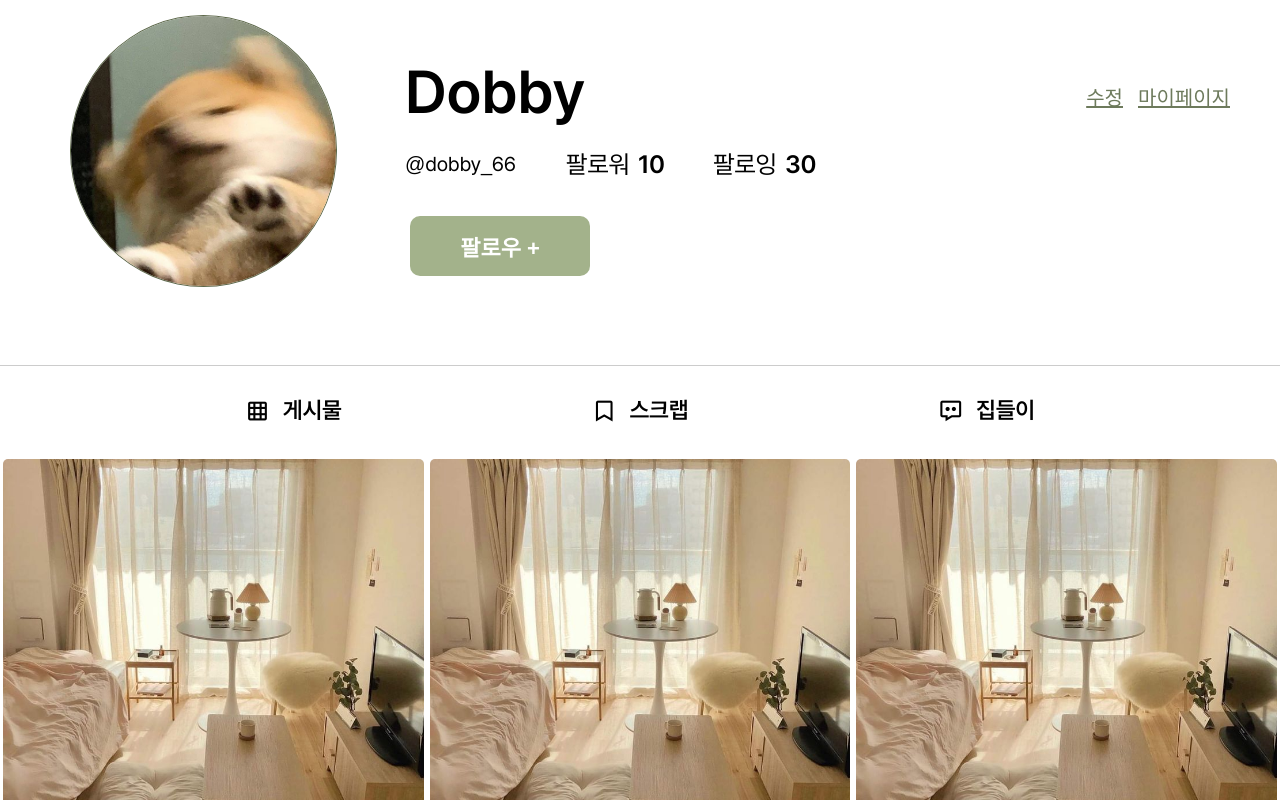
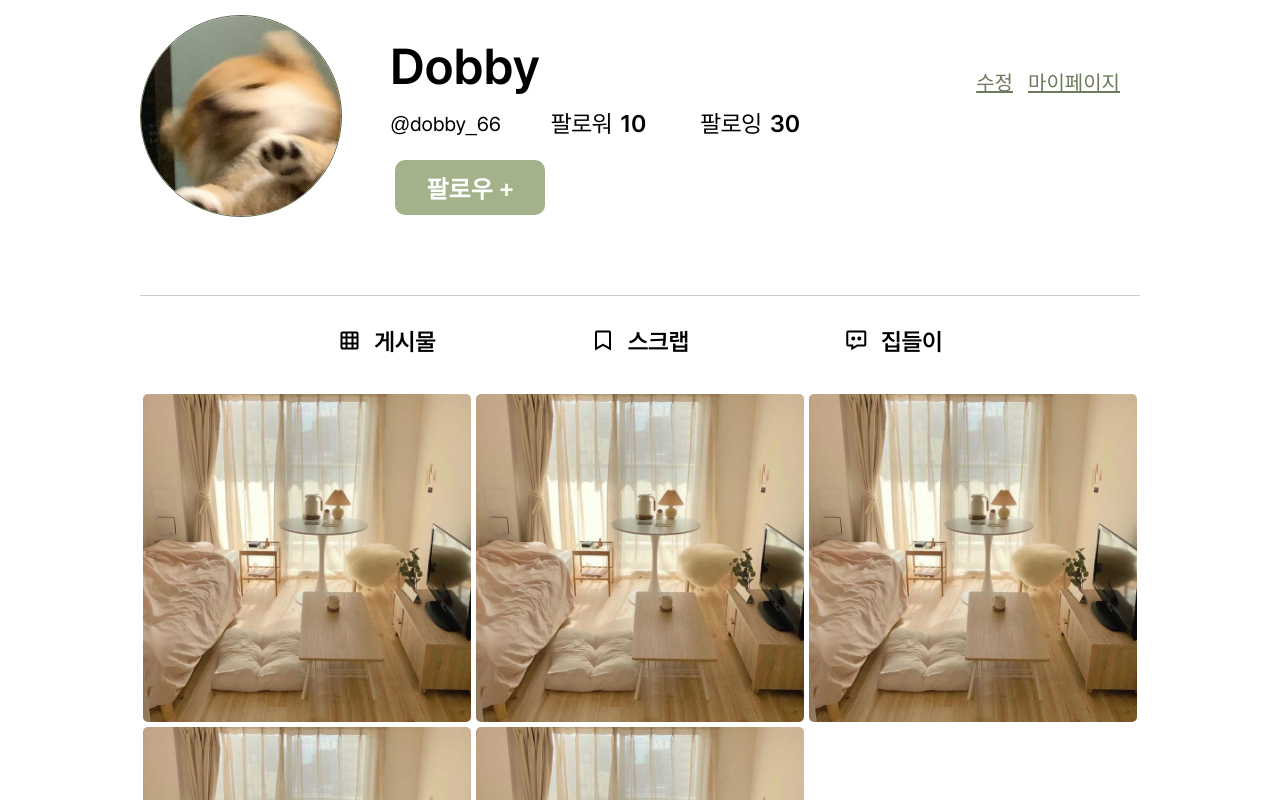
Before and after one commit to seunghye00/Hows, a React (Create React App) app in the folder HowsFront/: page /mypage/main in a window 1280 px wide. Shown: the part 360-1160 px from the top of the page. Built offline with nearby package versions, Linux system fonts and the light colour scheme; no server answers.

Commit message:
mypage ui 수정
mypage ui 수정

```diff
--- a/HowsFront/src/pages/Home/Mypage/Main/Main.jsx
+++ b/HowsFront/src/pages/Home/Mypage/Main/Main.jsx
@@ -63,7 +63,13 @@ export const Main = () => {
                     </div>
                 </div>
                 <div className={styles.body}>
-                    <div className={styles.row}>
+                    <div className={styles.contents}>
+                        <div className={styles.feed}>
+                            <img src={post}></img>
+                        </div>
+                        <div className={styles.feed}>
+                            <img src={post}></img>
+                        </div>
                         <div className={styles.feed}>
                             <img src={post}></img>
                         </div>
--- a/HowsFront/src/pages/Home/Mypage/Main/Main.module.css
+++ b/HowsFront/src/pages/Home/Mypage/Main/Main.module.css
@@ -4,10 +4,10 @@
 
 .container {
   width: 100%;
-  /* background-color: darksalmon; */
   display: flex;
   flex-direction: column;
   align-items: center;
+  /* background-color: darksalmon; */
 }
 .container .bannerImg {
   /* flex: 1; */
@@ -26,21 +26,23 @@
 .container .mainBox {
   flex: 10;
   width: 100%;
-  max-width: 1300px;
+  max-width: 1000px;
   height: auto;
   display: flex;
   flex-direction: column;
 }
 .container .mainBox .header {
   /* flex: 4; */
-  height: 270px;
+  height: 200px;
   display: flex;
   margin-bottom: 80px;
   /* background-color: aliceblue; */
 }
 .container .mainBox .header .profile {
-  flex: 1;
-  padding: 0px 70px;
+  /* flex: 1; */
+  height: 200px;
+  width: 200px;
+  margin-right: 50px;
 }
 .container .mainBox .header .profile > img {
   width: 100%;
@@ -58,13 +60,13 @@
   flex: 2;
   display: flex;
   align-items: center;
-  padding-right: 50px;
+  padding-right: 20px;
 }
 .container .mainBox .header .userInfo .top .nickname {
   flex: 5;
-  font-size: 60px;
+  font-size: 50px;
   font-weight: 600;
-  padding-top: 40px;
+  padding-top: 20px;
 }
 .container .mainBox .header .userInfo .top .linkBtns {
   flex: 2.5;
@@ -87,21 +89,19 @@
   flex: 1.3;
   display: flex;
   align-items: center;
-  padding-right: 420px;
-  /* font-size: 25px; */
+  padding-right: 290px;
 }
 .container .mainBox .header .userInfo .middle .id {
   font-size: 20px;
   margin-right: 50px;
 }
 .container .mainBox .header .userInfo .middle > div {
-  margin-right: 10px;
+  margin-right: 5px;
   flex: 1;
 }
 .container .mainBox .header .userInfo .middle > div > span {
-  font-size: 25px;
+  font-size: 24px;
 }
-
 .container .mainBox .header .userInfo .middle .followText {
   margin-right: 8px;
 }
@@ -114,28 +114,28 @@
   flex: 1.5;
 }
 .container .mainBox .header .userInfo .bottom .followBtn {
-  width: 180px;
-  height: 60px;
-  font-size: 22px;
+  width: 150px;
+  height: 55px;
+  font-size: 24px;
   font-weight: 600;
   border-radius: 10px;
   border: none;
   background-color: var(--hows-point-color);
   color: var(--hows-white);
   transition-duration: 0.3s;
-  margin: 15px 0 0 5px;
+  margin: 10px 0 0 5px;
 }
 .container .mainBox .header .userInfo .bottom .followBtn:hover {
   background-color: var(--hows-point-color-dark);
 }
 
+/* 하단 게시물 부분 */
 .container .mainBox .menus {
   /* flex: 1; */
   height: 70px;
   display: flex;
   padding: 10px 120px;
   border-top: 1px solid var(--hows-gray-200);
-
   /* background-color: burlywood; */
 }
 .container .mainBox .menus .menu {
@@ -149,12 +149,11 @@
 }
 .container .mainBox .menus .menu > div > i {
   margin-right: 13px;
-  font-size: 25px;
+  font-size: 24px;
 }
 .container .mainBox .menus .menu > div > span {
-  font-size: 23px;
+  font-size: 24px;
   font-weight: 600;
-  margin-bottom: 3px;
   cursor: pointer;
 }
 .container .mainBox .body {
@@ -164,21 +163,24 @@
   height: auto;
   /* background-color: cornflowerblue; */
 }
-.container .mainBox .body .row {
-  height: 430px;
+
+/* =========================== */
+.container .mainBox .body .contents {
   display: flex;
-  /* background-color: cornflowerblue; */
+  flex-wrap: wrap;
+  padding: 5px 0;
+  margin-bottom: 50px;
 }
-.container .mainBox .body .row .feed {
-  flex: 1;
-  height: 100%;
-  width: 430px;
-  padding: 3px;
-  box-sizing: border-box;
+.container .mainBox .body .contents .feed {
+  /* flex: 1; */
+  width: 328px;
+  height: 328px;
+  margin: 2.5px;
+  position: relative;
 }
-.container .mainBox .body .row .feed > img {
-  width: 100%;
+.container .mainBox .body .contents .feed > img {
   height: 100%;
   border-radius: 5px;
   object-fit: cover;
+  cursor: pointer;
 }
--- a/HowsFront/src/pages/Sign/SignIn/SignIn.module.css
+++ b/HowsFront/src/pages/Sign/SignIn/SignIn.module.css
@@ -24,8 +24,8 @@ div {
   margin-bottom: 40px;
 }
 .container .loginBox .logo > img {
-  width: 80px;
-  height: 80px;
+  width: 90px;
+  height: 95px;
   margin-right: 20px;
 }
 
@@ -33,7 +33,8 @@ div {
   display: flex;
   justify-content: center;
   font-size: 65px;
-  padding-top: 20px;
+  padding-top: 45px;
+  color: var(--hows-point-color);
 }
 
 .container .loginBox > input {
```
